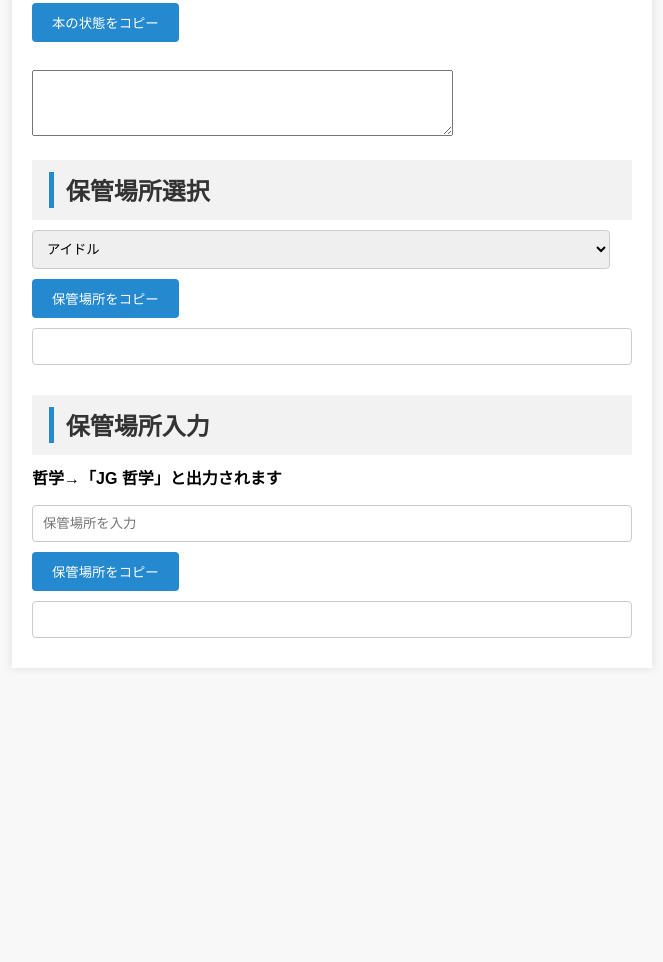
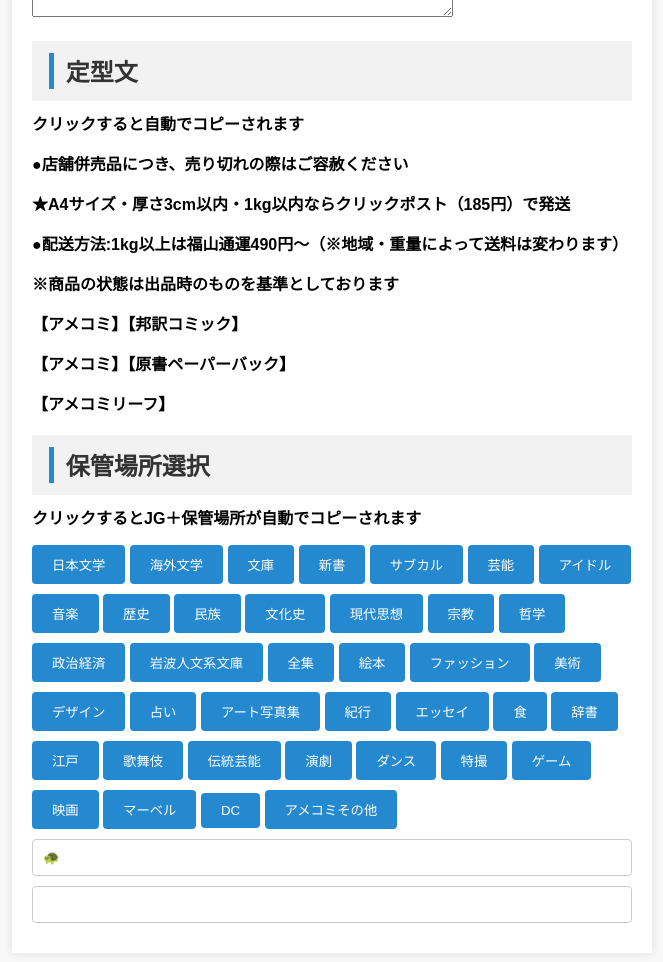
Before and after one commit to Hatayama-Megumi/sample01.github.io, a plain HTML site: page index.html in a window 1280 px wide. Shown: the part 588-1550 px from the top of the page, without its empty margins (308-971 px from the left). Before the commit the page ends 1306 px from the top, so only its background shows below. Drawn offline with nearby package versions, Linux system fonts and the light colour scheme.

Commit message:
index.html

```diff
--- a/index.html
+++ b/index.html
@@ -1,3 +1,4 @@
+
 <!DOCTYPE html>
 <html lang="ja">
 <head>
@@ -10,7 +11,7 @@
   <div class="container">
     <h2 class="heading-41">管理番号表示</h2>
     <div class="box-006">
-      <p>４桁で出力できるようになりました</p>
+      <p>４桁で出力されます</p>
   </div>
 
 
@@ -19,7 +20,7 @@
     <p id="nextNumber"></p>
 
     <h2 class="heading-41">本の状態選択</h2>
-<p>選択するだけで出力されるようになりました</p>
+<p></p>
     <select id="condition1">
       <option value="天">天</option>
       <option value="地">地</option>
@@ -27,7 +28,7 @@
       <option value="のど">のど</option>
       <option value="小口">小口</option>
       <option value="カバー">カバー</option>
-      <option value="スピン">スピン</option>
+
       <option value="奥付、扉">奥付、扉</option>
       <option value="函">函</option>
       <option value="かど">かど</option>
@@ -89,51 +90,73 @@
 
     </select>
 
-
-
-    <br><br>
-    <button onclick="copyCondition()">本の状態をコピー</button>
-    <br><br>
     <textarea id="conditionResult" rows="4" cols="50"></textarea>
 
 
 
+
+
+
+    <h2 class="heading-41">定型文</h2>
+    <p>クリックすると自動でコピーされます</p>
+    <p data-copy>●店舗併売品につき、売り切れの際はご容赦ください</p>
+    <p data-copy>★A4サイズ・厚さ3cm以内・1kg以内ならクリックポスト（185円）で発送</p>
+      <p data-copy>●配送方法:1kg以上は福山通運490円〜（※地域・重量によって送料は変わります）</p>
+        <p data-copy>※商品の状態は出品時のものを基準としております</p>
+
+        <p data-copy>【アメコミ】【邦訳コミック】</p>
+        <p data-copy>【アメコミ】【原書ペーパーバック】</p>
+        <p data-copy>【アメコミリーフ】</p>
 <h2 class="heading-41">保管場所選択</h2>
-    <select id="location01">
-      <option value="アイドル">アイドル</option>
-      <option value="音楽">音楽</option>
-      <option value="歴史">歴史</option>
-      <option value="民族">民族</option>
-      <option value="文化史">文化史</option>
-      <option value="現代思想">現代思想</option>
-      <option value="政治経済">政治経済</option>
-      <option value="岩波文庫">岩波文庫</option>
-      <option value="美術">美術</option>
-      <option value="ファッション">ファッション</option>
-      <option value="全集">全集</option>
-      <option value="絵本">絵本</option>
-      <option value="アート写真集">アート写真集</option>
-      <option value="辞書">辞書</option>
-      <option value="紀行">紀行</option>
-      <option value="エッセイ">エッセイ</option>
-      <option value="ゲーム">ゲーム</option>
-      <option value="演劇">演劇</option>
-      <option value="映画">映画</option>
-      <option value="アメコミ">アメコミ</option>
-      <option value="アニメ">アニメ</option>
-      <option value="特撮">特撮</option>
-      <option value="ホラー">ホラー</option>
-    </select>
-    <button id="copyLocationButton01">保管場所をコピー</button>
-    <input type="text" id="locationResult01" readonly>
+<p>クリックするとJG＋保管場所が自動でコピーされます</p>
+<div>
+<button class="copyButton">日本文学</button>
+<button class="copyButton">海外文学</button>
+<button class="copyButton">文庫</button>
+<button class="copyButton">新書</button>
+<button class="copyButton">サブカル</button>
+<button class="copyButton">芸能</button>
+<button class="copyButton">アイドル</button>
+<button class="copyButton">音楽</button>
+<button class="copyButton">歴史</button>
+<button class="copyButton">民族</button>
+<button class="copyButton">文化史</button>
+<button class="copyButton">現代思想</button>
+<button class="copyButton">宗教</button>
+<button class="copyButton">哲学</button>
+<button class="copyButton">政治経済</button>
+<button class="copyButton">岩波人文系文庫</button>
+<button class="copyButton">全集</button>
+<button class="copyButton">絵本</button>
+<button class="copyButton">ファッション</button>
+<button class="copyButton">美術</button>
+<button class="copyButton">デザイン</button>
+<button class="copyButton">占い</button>
+<button class="copyButton">アート写真集</button>
+<button class="copyButton">紀行</button>
+<button class="copyButton">エッセイ</button>
+<button class="copyButton">食</button>
+<button class="copyButton">辞書</button>
+<button class="copyButton">江戸</button>
+<button class="copyButton">歌舞伎</button>
+<button class="copyButton">伝統芸能</button>
+<button class="copyButton">演劇</button>
+<button class="copyButton">ダンス</button>
 
-  <h2 class="heading-41">保管場所入力</h2>
-  <p>哲学→「JG 哲学」と出力されます</p>
+<button class="copyButton">特撮</button>
+<button class="copyButton">ゲーム</button>
+<button class="copyButton">映画</button>
 
-    <input type="text" id="location" placeholder="保管場所を入力">
+<button class="copyButton">マーベル</button>
+<button class="copyButton">DC</button>
+<button class="copyButton">アメコミその他</button>
 
-    <button id="copyLocationButton">保管場所をコピー</button>
-    <input type="text" id="locationResult" readonly>
+<input type="text" id="location" placeholder="🐢">
+<!-- A feedback element to show copy result (optional) -->
+<input type="text" id="locationResult" readonly>
+
+</div>
+
   </div>
 
   <script src="https://code.jquery.com/jquery-3.6.0.min.js"></script>
```
